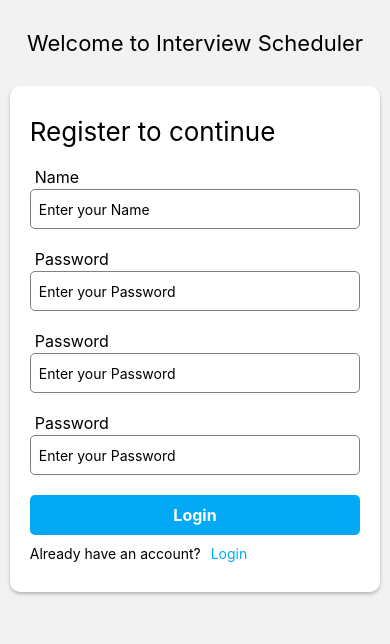
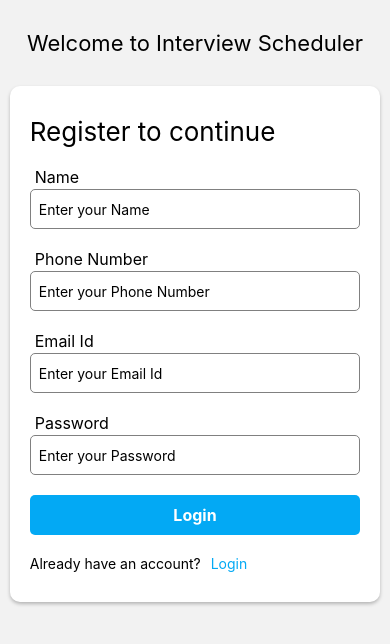
Before and after one commit to adityadeshpande0/int-scheduler-native-app, a React Native app: screen /Register in a window 390 px wide. Shown: the top 644 px of the page. Built offline with nearby package versions, Linux system fonts and the light colour scheme.

Commit message:
Validations Updated

```diff
--- a/screens/Login.jsx
+++ b/screens/Login.jsx
@@ -95,8 +95,8 @@ function Login({ navigation }) {
           <View style={styles.formContainer}>
             <Text
               style={{
-               fontSize:26,
-               marginBottom:30
+                fontSize: 26,
+                marginBottom: 30,
               }}
             >
               Login to continue
@@ -129,7 +129,7 @@ function Login({ navigation }) {
             <Pressable style={styles.loginButton} onPress={handleSubmit}>
               <Text style={styles.buttonText}>Login</Text>
             </Pressable>
-            <View style={{ flex: 1, flexDirection: "row" }}>
+            <View style={{ flex: 1, flexDirection: "row", marginTop: 10 }}>
               <Text>Don't have an account?</Text>
               <Pressable
                 onPress={handleNavigation}
--- a/screens/Register.jsx
+++ b/screens/Register.jsx
@@ -12,8 +12,12 @@ import { SafeAreaView } from "react-native-safe-area-context";
 
 function Register({ navigation }) {
   const [formState, setFormState] = useState({
+    name: "",
+    phoneNumber: "",
     email: "",
     password: "",
+    nameError: "",
+    phoneNumberError: "",
     emailError: "",
     passwordError: "",
   });
@@ -23,7 +27,7 @@ function Register({ navigation }) {
     setFormState((prevState) => ({
       ...prevState,
       [name]: value,
-      [`${name}Error`]: "", // Reset the error message when user starts typing
+      [`${name}Error`]: "",
     }));
   };
 
@@ -67,8 +71,12 @@ function Register({ navigation }) {
     // Simulate a network request
     setTimeout(() => {
       setFormState({
+        name: "",
+        phoneNumber: "",
         email: "",
         password: "",
+        nameError: "",
+        phoneNumberError: "",
         emailError: "",
         passwordError: "",
       });
@@ -106,6 +114,30 @@ function Register({ navigation }) {
               <TextInput
                 style={styles.inputBox}
                 placeholder="Enter your Name"
+                value={formState.name}
+                onChangeText={(text) => handleChange("name", text)}
+              />
+              {formState.nameError ? (
+                <Text style={styles.errorText}>{formState.nameError}</Text>
+              ) : null}
+            </View>
+            <View style={styles.inputContainer}>
+              <Text style={styles.textInputLabel}>Phone Number</Text>
+              <TextInput
+                style={styles.inputBox}
+                placeholder="Enter your Phone Number"
+                value={formState.phoneNumber}
+                onChangeText={(text) => handleChange("phoneNumber", text)}
+              />
+              {formState.phoneNumberError ? (
+                <Text style={styles.errorText}>{formState.phoneNumberError}</Text>
+              ) : null}
+            </View>
+            <View style={styles.inputContainer}>
+              <Text style={styles.textInputLabel}>Email Id</Text>
+              <TextInput
+                style={styles.inputBox}
+                placeholder="Enter your Email Id"
                 value={formState.email}
                 onChangeText={(text) => handleChange("email", text)}
               />
@@ -126,36 +158,10 @@ function Register({ navigation }) {
                 <Text style={styles.errorText}>{formState.passwordError}</Text>
               ) : null}
             </View>
-            <View style={styles.inputContainer}>
-              <Text style={styles.textInputLabel}>Password</Text>
-              <TextInput
-                style={styles.inputBox}
-                placeholder="Enter your Password"
-                secureTextEntry
-                value={formState.password}
-                onChangeText={(text) => handleChange("password", text)}
-              />
-              {formState.passwordError ? (
-                <Text style={styles.errorText}>{formState.passwordError}</Text>
-              ) : null}
-            </View>
-            <View style={styles.inputContainer}>
-              <Text style={styles.textInputLabel}>Password</Text>
-              <TextInput
-                style={styles.inputBox}
-                placeholder="Enter your Password"
-                secureTextEntry
-                value={formState.password}
-                onChangeText={(text) => handleChange("password", text)}
-              />
-              {formState.passwordError ? (
-                <Text style={styles.errorText}>{formState.passwordError}</Text>
-              ) : null}
-            </View>
             <Pressable style={styles.loginButton} onPress={handleSubmit}>
               <Text style={styles.buttonText}>Login</Text>
             </Pressable>
-            <View style={{ flex: 1, flexDirection: "row" }}>
+            <View style={{ flex: 1, flexDirection: "row", marginTop:10 }}>
               <Text>Already have an account?</Text>
               <Pressable
                 onPress={handleNavigation}
```
